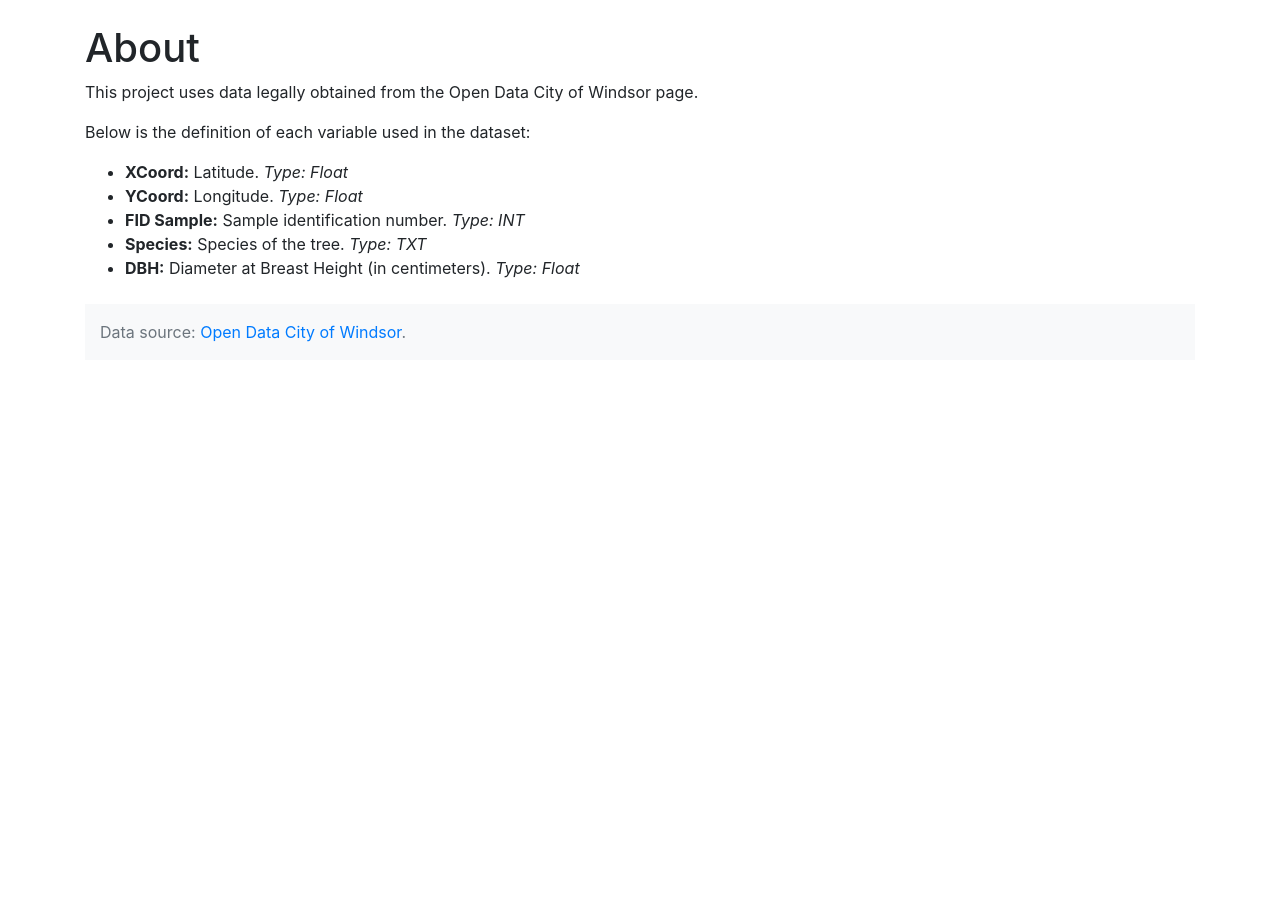
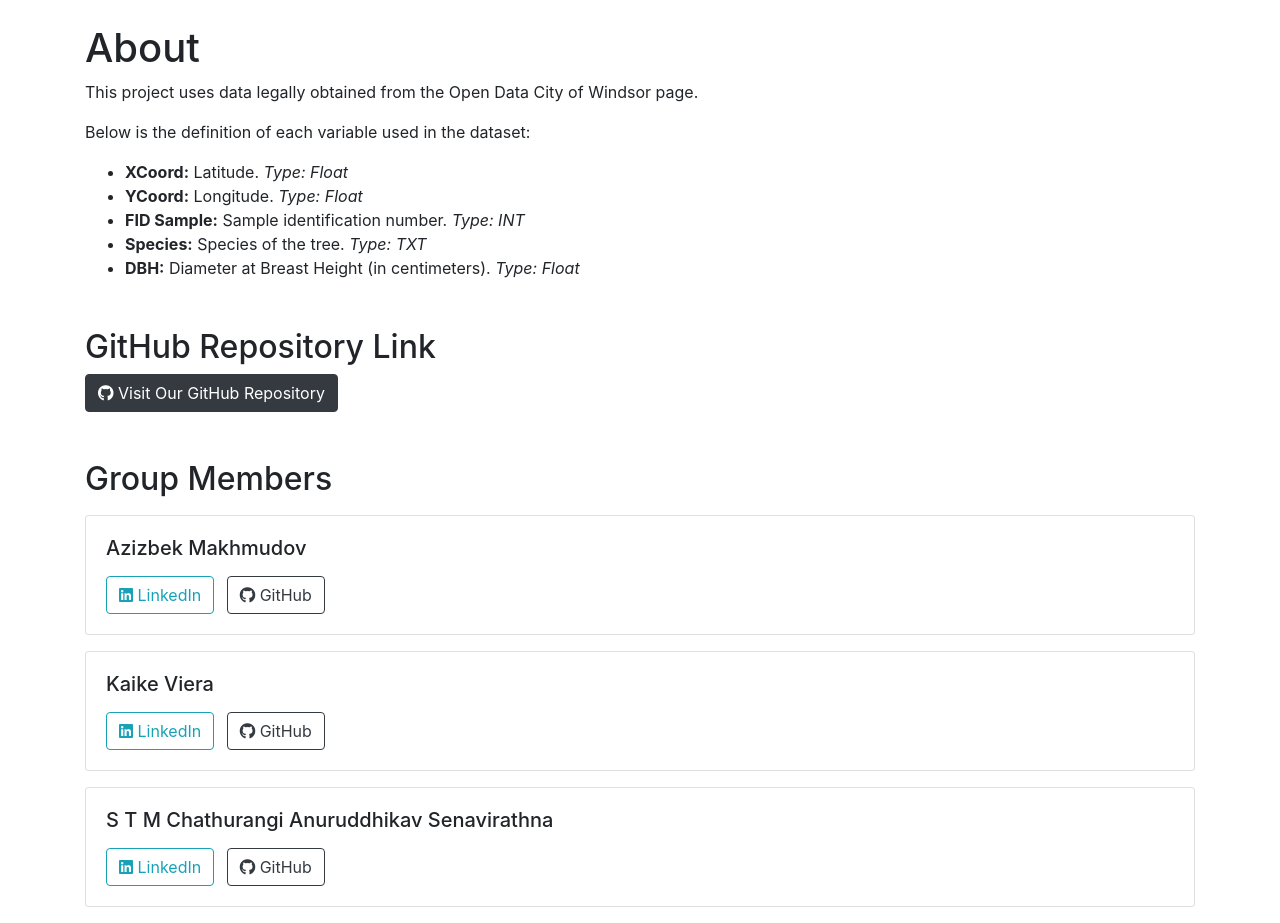
Before and after one commit to kaikesvieira/DA111_python_project_group_8, a Flask app: page /about in a window 1280 px wide. Before the commit the page ends 342 px from the top, so only its background shows below. Run offline with Flask 3, Linux system fonts and the light colour scheme; some libraries are stand-ins or nearby versions.

Commit message:
Change in about and Main page

```diff
--- a/Website/templates/about.html
+++ b/Website/templates/about.html
@@ -4,6 +4,7 @@
     <meta charset="UTF-8">
     <meta name="viewport" content="width=device-width, initial-scale=1.0">
     <link href="https://stackpath.bootstrapcdn.com/bootstrap/4.5.2/css/bootstrap.min.css" rel="stylesheet">
+    <link href="https://cdnjs.cloudflare.com/ajax/libs/font-awesome/5.15.1/css/all.min.css" rel="stylesheet">
     <title>About - My Website</title>
 </head>
 <body>
@@ -18,12 +19,57 @@
             <li><strong>Species:</strong> Species of the tree. <em>Type: TXT</em></li>
             <li><strong>DBH:</strong> Diameter at Breast Height (in centimeters). <em>Type: Float</em></li>
         </ul>
-        <footer class="footer mt-4 py-3 bg-light">
-            <div class="container">
-                <span class="text-muted">Data source: <a href="https://opendata.citywindsor.ca/details/238" target="_blank">Open Data City of Windsor</a>.</span>
+
+
+        <h2 class="mt-5">GitHub Repository Link</h2>
+        <!-- Placeholder for GitHub link -->
+        <p><a href="https://github.com/kaikesvieira/DA111_python_project_group_8" class="btn btn-dark"><i class="fab fa-github"></i> Visit Our GitHub Repository</a></p>
+
+
+        <h2 class="mt-5">Group Members</h2></p>
+
+        <!-- Member 1 -->
+        <div class="card mb-3">
+            <div class="card-body">
+                <h5 class="card-title">Azizbek Makhmudov</h5>
+                <p class="card-text"></p>
+                <a href="https://www.linkedin.com/in/azizbek-makhmudov-1173bb1aa/" class="btn btn-outline-info mr-2">
+                    <i class="fab fa-linkedin"></i> LinkedIn
+                </a>
+                <a href="https://github.com/Aziz0406" class="btn btn-outline-dark">
+                    <i class="fab fa-github"></i> GitHub
+                </a>
             </div>
-        </footer>
-    </div>
+        </div>
+
+        <!-- Member 2 -->
+        <div class="card mb-3">
+            <div class="card-body">
+                <h5 class="card-title">Kaike Viera</h5>
+                <p class="card-text"></p>
+                <a href="https://www.linkedin.com/in/kaikevieira/" class="btn btn-outline-info mr-2">
+                    <i class="fab fa-linkedin"></i> LinkedIn
+                </a>
+                <a href="https://github.com/kaikesvieira" class="btn btn-outline-dark">
+                    <i class="fab fa-github"></i> GitHub
+                </a>
+            </div>
+        </div>
+
+        <div class="card mb-3">
+            <div class="card-body">
+                <h5 class="card-title"> S T M Chathurangi Anuruddhikav Senavirathna</h5>
+                <p class="card-text"></p>
+                <a href="" class="btn btn-outline-info mr-2">
+                    <i class="fab fa-linkedin"></i> LinkedIn
+                </a>
+                <a href="https://github.com/nishu626" class="btn btn-outline-dark">
+                    <i class="fab fa-github"></i> GitHub
+                </a>
+            </div>
+        </div>
+
+
 
     <script src="https://code.jquery.com/jquery-3.5.1.slim.min.js"></script>
     <script src="https://cdn.jsdelivr.net/npm/@popperjs/core@2.5.2/dist/umd/popper.min.js"></script>
```
Also changed, not shown: Website/templates/index_links.html (+15 -6 lines).
